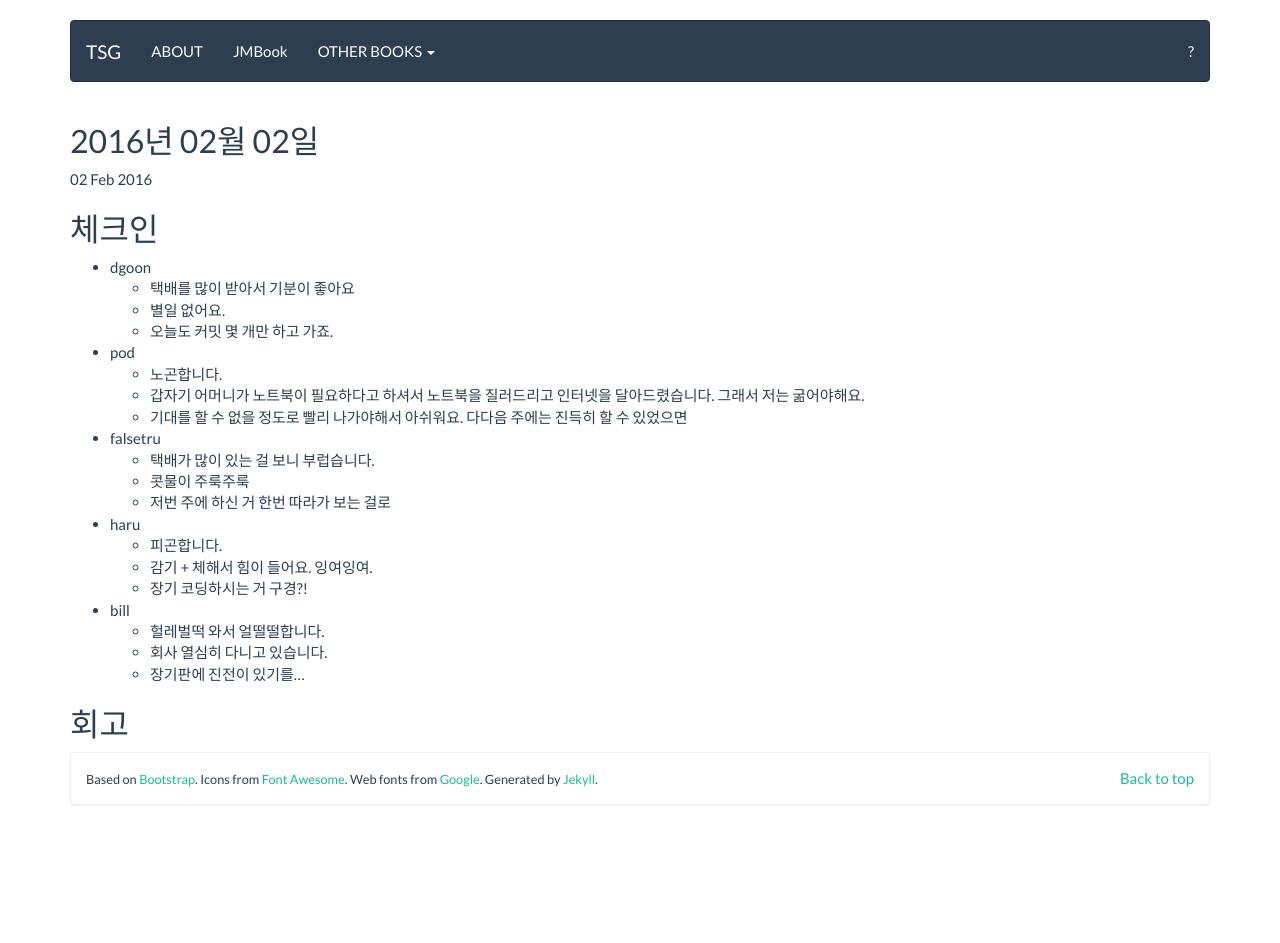
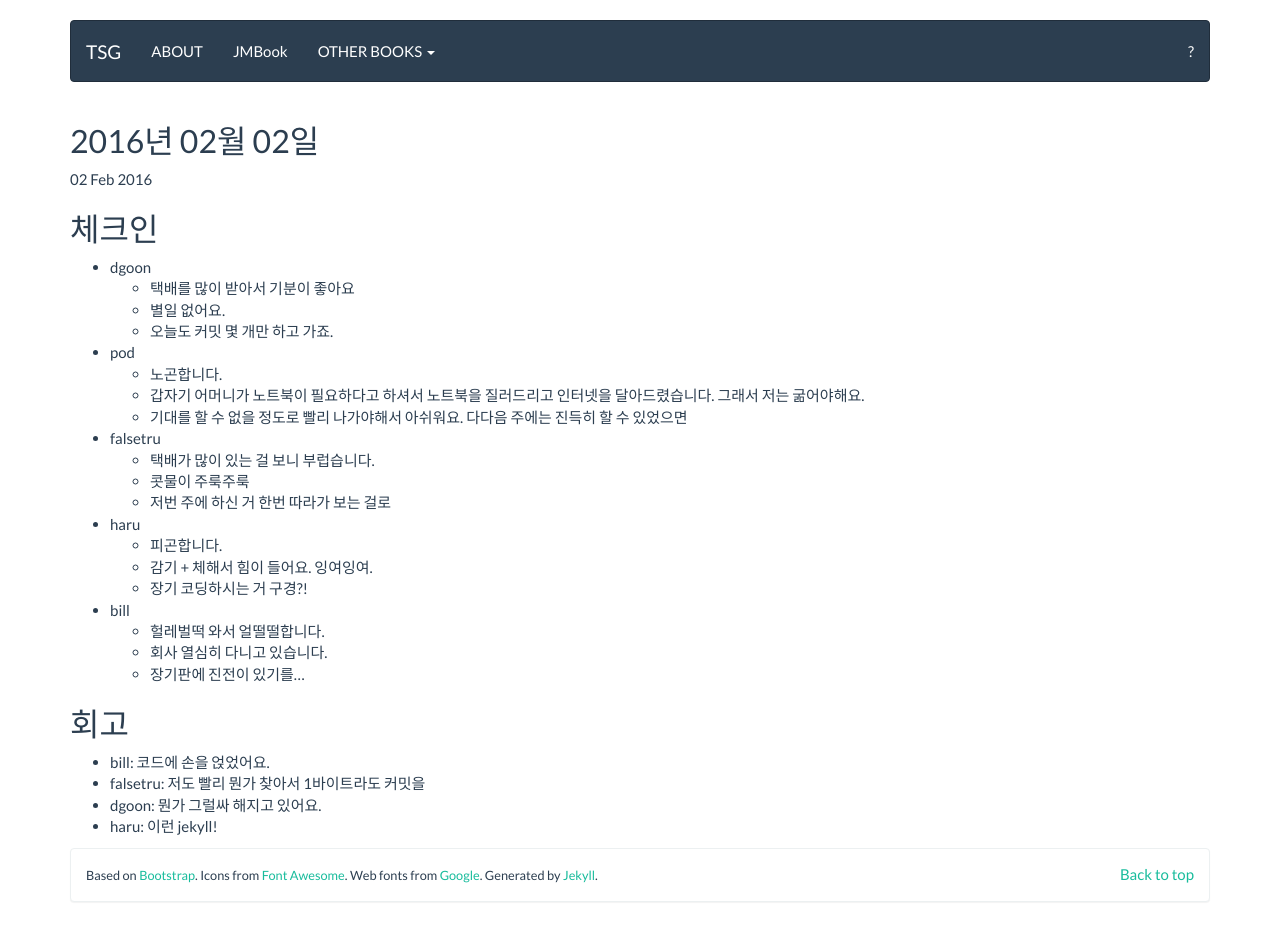
Before and after one commit to tuestudy/tuestudy.github.io, a Jekyll site: the page built from _posts/2016-02-02-meeting.markdown, in a window 1280 px wide. Built offline with Jekyll 4.4.1, drawn with Linux system fonts in a browser that asks for light colours; before the commit the page ends 900 px from its top, so only the background shows below that.

Commit message:
add retrospective

```diff
--- a/_posts/2016-02-02-meeting.markdown
+++ b/_posts/2016-02-02-meeting.markdown
@@ -34,3 +34,8 @@
   * 장기판에 진전이 있기를...
 
 ## 회고
+
+* bill: 코드에 손을 얹었어요.
+* falsetru: 저도 빨리 뭔가 찾아서 1바이트라도 커밋을
+* dgoon: 뭔가 그럴싸 해지고 있어요.
+* haru: 이런 jekyll!
```
